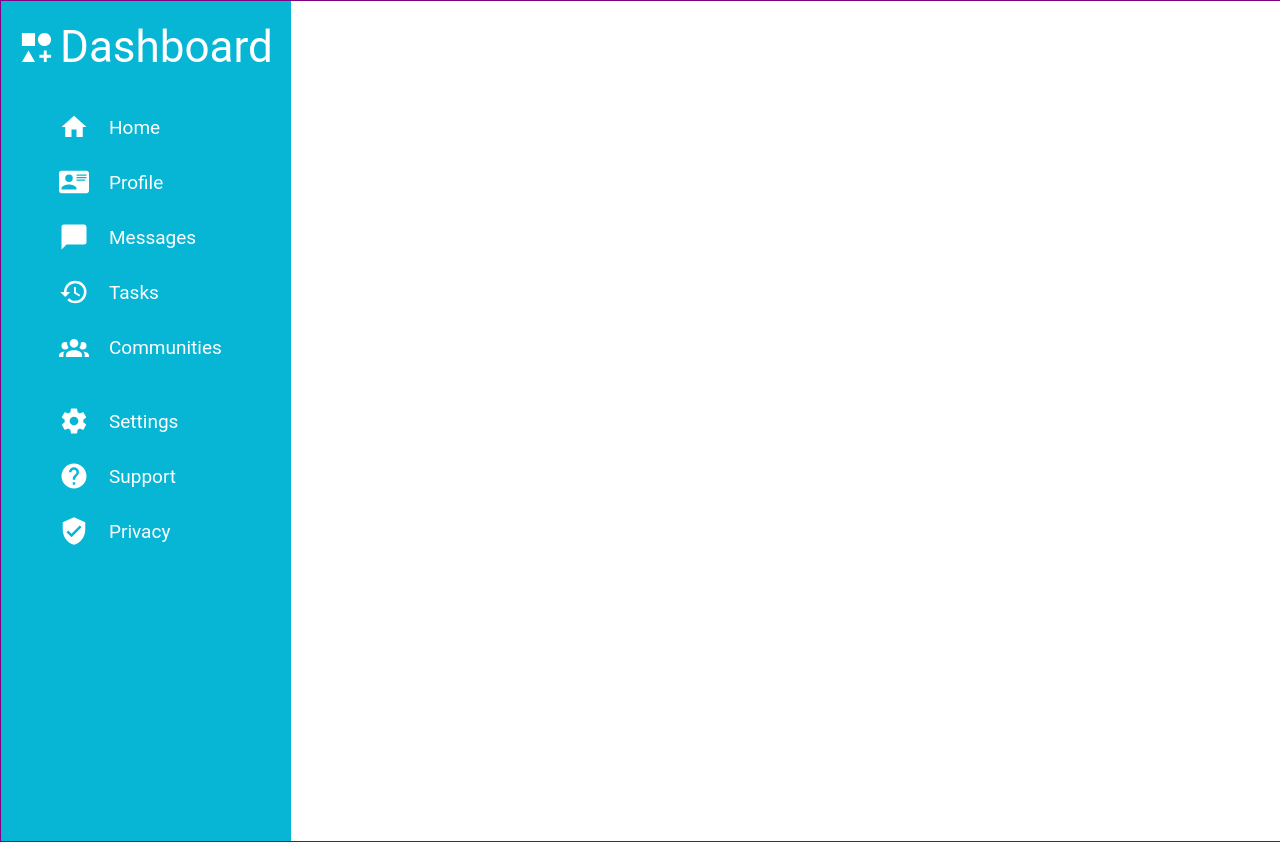
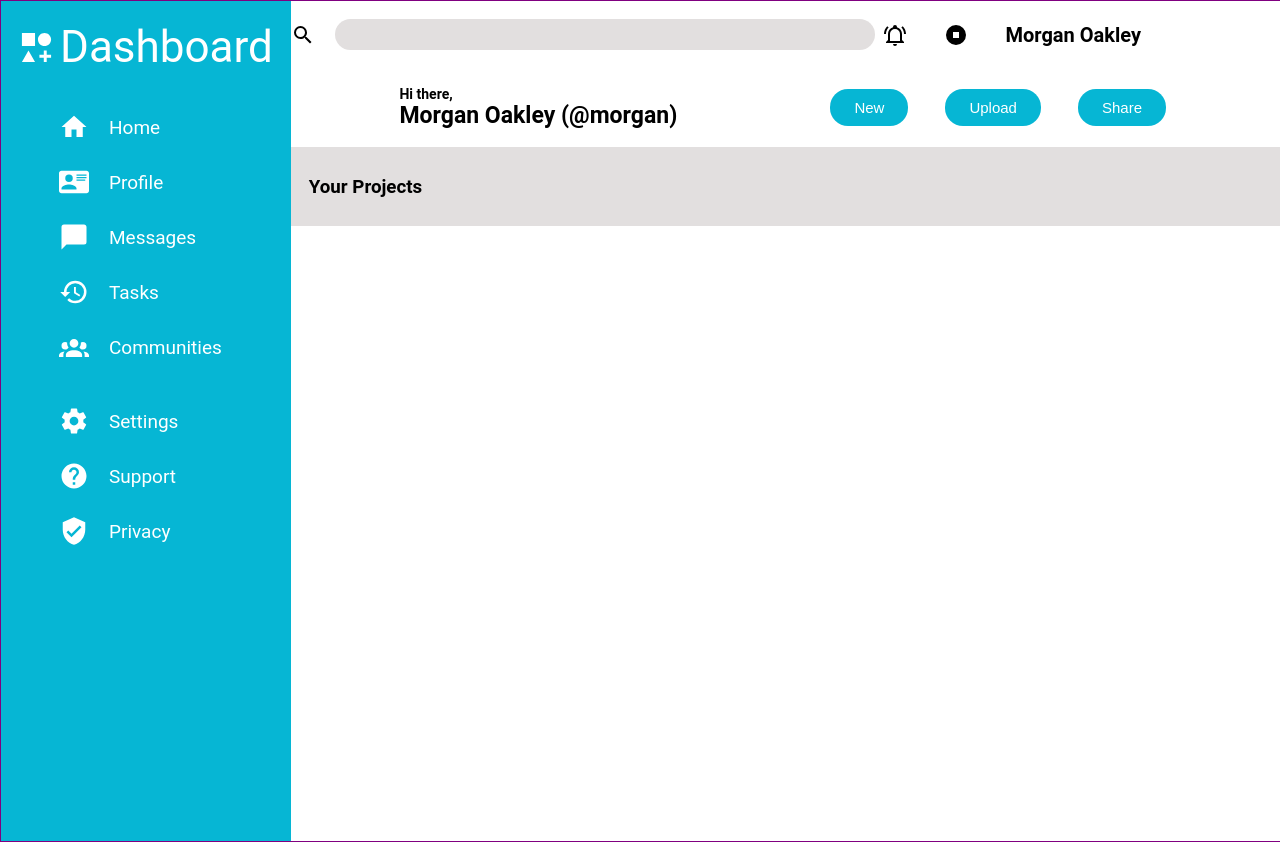
Before and after one commit to Abdul-Baari-2003/Admin-Dashboard, a plain HTML site: page index.html in a window 1280 px wide. Drawn offline with Linux system fonts and the light colour scheme.

Commit message:
Added Header

```diff
--- a/index.html
+++ b/index.html
@@ -54,6 +54,48 @@
                 </ul>
             </div>
         </section>
+
+        <main>
+            <header>
+                <div class="first-row">
+                    <div class="left-section">
+                        <svg xmlns="http://www.w3.org/2000/svg" viewBox="0 0 24 24"><title>magnify</title><path d="M9.5,3A6.5,6.5 0 0,1 16,9.5C16,11.11 15.41,12.59 14.44,13.73L14.71,14H15.5L20.5,19L19,20.5L14,15.5V14.71L13.73,14.44C12.59,15.41 11.11,16 9.5,16A6.5,6.5 0 0,1 3,9.5A6.5,6.5 0 0,1 9.5,3M9.5,5C7,5 5,7 5,9.5C5,12 7,14 9.5,14C12,14 14,12 14,9.5C14,7 12,5 9.5,5Z" /></svg>
+                        <input type="search" name="search-box" id="search-box">
+                    </div>
+                    <div class="right-section">
+                        <svg xmlns="http://www.w3.org/2000/svg" viewBox="0 0 24 24"><title>bell-ring-outline</title><path d="M10,21H14A2,2 0 0,1 12,23A2,2 0 0,1 10,21M21,19V20H3V19L5,17V11C5,7.9 7.03,5.17 10,4.29C10,4.19 10,4.1 10,4A2,2 0 0,1 12,2A2,2 0 0,1 14,4C14,4.1 14,4.19 14,4.29C16.97,5.17 19,7.9 19,11V17L21,19M17,11A5,5 0 0,0 12,6A5,5 0 0,0 7,11V18H17V11M19.75,3.19L18.33,4.61C20.04,6.3 21,8.6 21,11H23C23,8.07 21.84,5.25 19.75,3.19M1,11H3C3,8.6 3.96,6.3 5.67,4.61L4.25,3.19C2.16,5.25 1,8.07 1,11Z" /></svg>
+                        <svg xmlns="http://www.w3.org/2000/svg" viewBox="0 0 24 24"><title>stop-circle</title><path d="M12,2A10,10 0 0,0 2,12A10,10 0 0,0 12,22A10,10 0 0,0 22,12A10,10 0 0,0 12,2M9,9H15V15H9" /></svg>
+                        <div>Morgan Oakley</div>
+                    </div>
+                </div>
+                <div class="second-row"></div>
+                <div class="second-row">
+                    <div class="left-section2">
+
+                            <div>Hi there,</div>
+                            <div>Morgan Oakley (@morgan)</div>
+                    </div>
+                    <div class="right-section2">
+                        <button>
+                            New
+                        </button>
+                        <button>
+                            Upload
+                        </button>
+                        <button>
+                            Share
+                        </button>
+                    </div>
+                </div>
+            </header>
+
+            <section class="main">
+                <div class="main-left">
+                    <h3>Your Projects</h3>
+
+                </div>
+            </section>
+        </main>
     </div>
 
 </body>
--- a/style.css
+++ b/style.css
@@ -2,6 +2,7 @@ body{
     margin: 0;
     padding: 0;
     box-sizing: border-box;
+    font-family: 'Roboto';
 }
 
 .container{
@@ -60,3 +61,100 @@ body{
     height: 30px;
     fill: #fff;
 }
+
+main header{
+    display: grid;
+    grid-auto-rows: auto;
+
+
+}
+
+.first-row, .second-row{
+   display: grid;
+   grid-template-columns: 1fr 1fr;
+
+}
+
+.first-row svg, .second-row svg{
+    width: 24px;
+    height: 24px;
+}
+
+.left-section{
+    display: flex;
+    align-items: center;
+    justify-content: center;
+    gap:20px;
+    padding:18px 0;
+}
+
+
+.left-section input{
+    width: 540px;
+    padding: 8px 0;
+    border-radius: 17px;
+    border: none;
+    background-color: rgb(226, 223, 223);
+
+}
+.right-section div{
+    display: inline-block;
+    margin-right: 140px;
+    font-size: 20px;
+    font-weight: bold;
+
+}
+.right-section{
+    display: flex;
+    align-items: center;
+    justify-content: end;
+    gap:37px;
+    padding:18px 0;
+}
+
+.left-section2{
+    display: flex;
+    flex-direction: column;
+    margin:auto;
+    justify-content: center;
+    padding-left: 15px;
+    padding:18px 0;
+}
+
+.left-section2 div:first-child{
+    font-weight: 600;
+    font-size: 14px;
+}
+
+.left-section2 div:nth-child(2){
+    font-weight: bold;
+    font-size: 23px;
+}
+
+.right-section2{
+
+    display: flex;
+    align-items: center;
+    justify-content: end;
+    gap:37px;
+    padding:18px 0;
+    padding-right: 115px;
+
+}
+
+.right-section2 button{
+    background-color: #06b6d4;
+    padding:10px 24px;
+    border: none;
+    color:white;
+    border-radius: 18px;
+    font-size: 15px;
+
+}
+
+.main{
+   display: grid;
+   grid-template-columns: 1fr 1fr;
+   padding:10px 18px;
+   background-color: rgb(226, 223, 223);
+}
```
